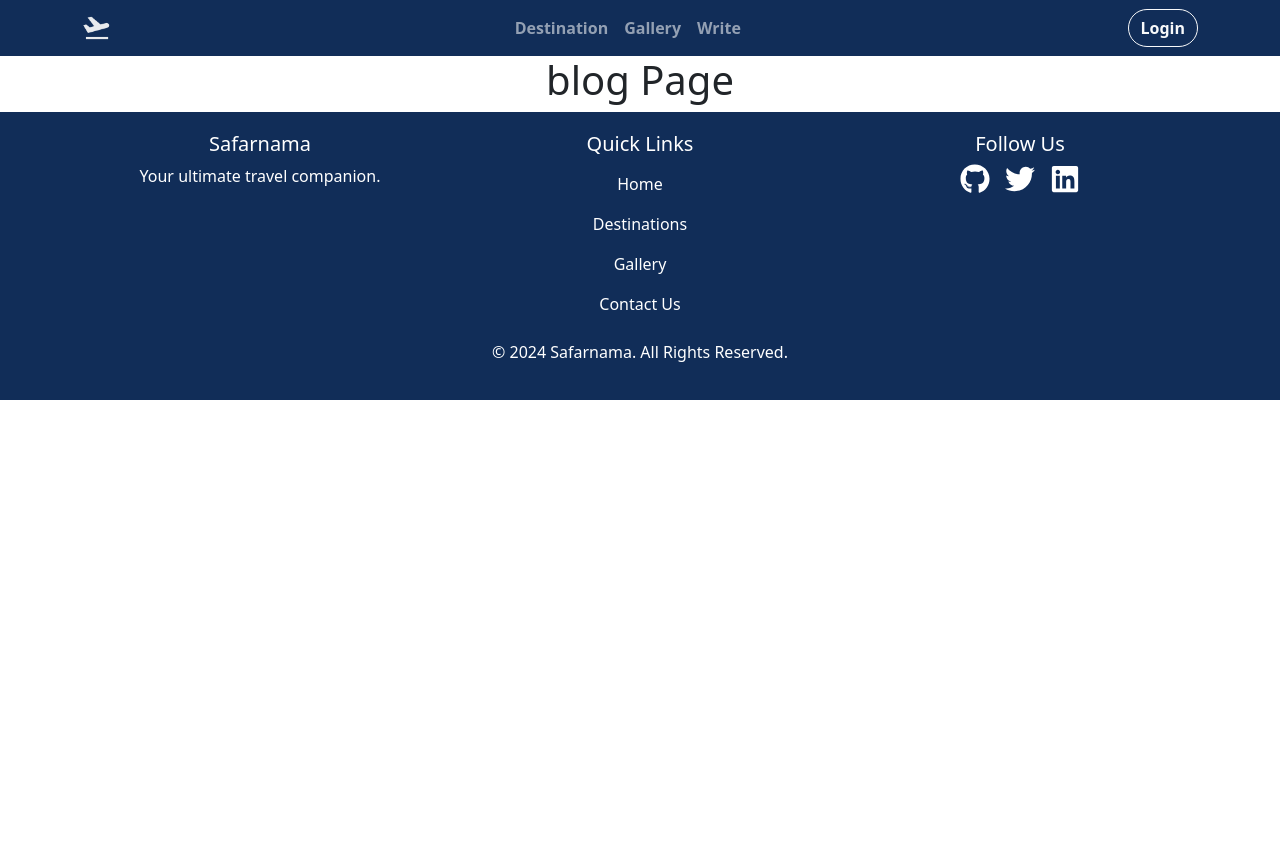
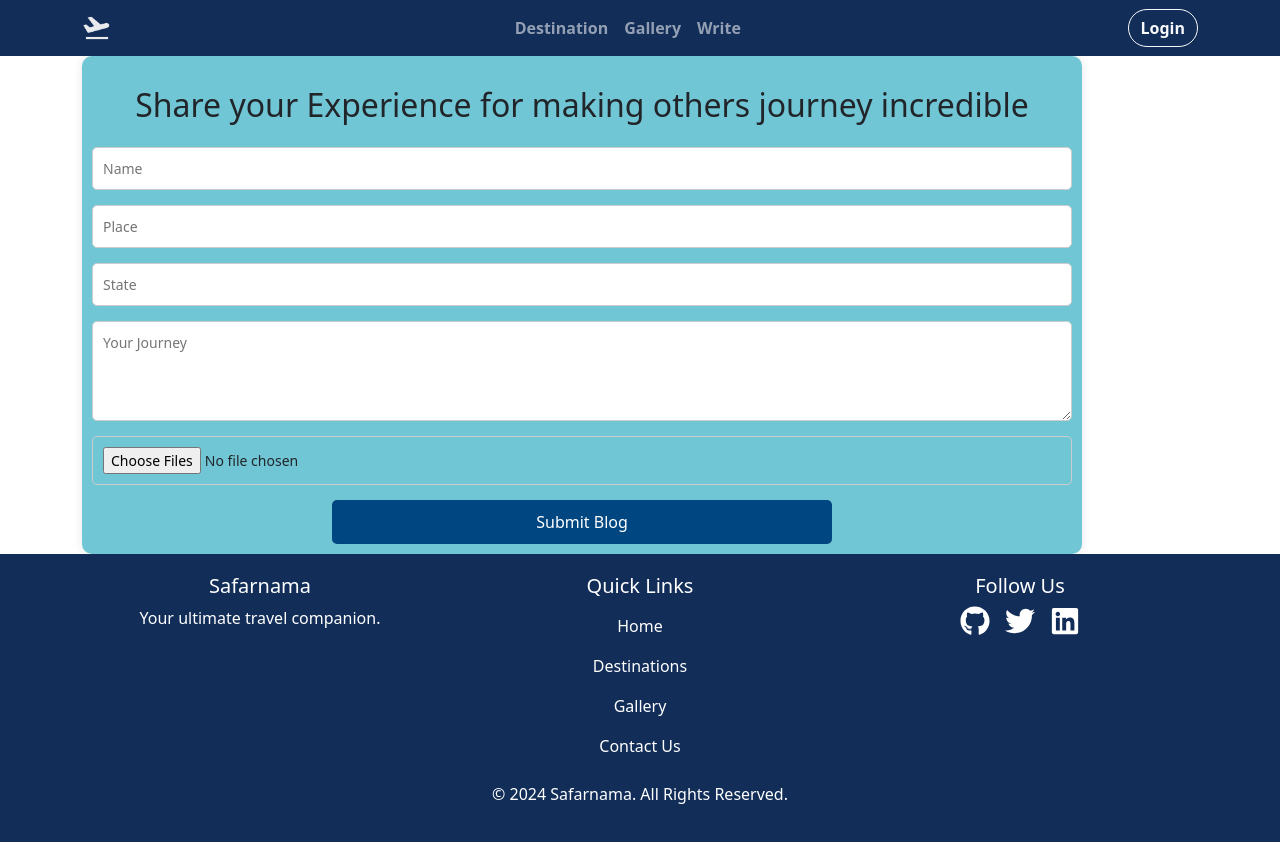
Before and after one commit to Suryakant01/Safarnama, a React (Create React App) app: page /blog in a window 1280 px wide. Before the commit the page ends 800 px from the top, so only its background shows below. Built offline with nearby package versions, Linux system fonts and the light colour scheme; no server answers.

Commit message:
added getArticles fn to card comp

```diff
--- a/src/App.js
+++ b/src/App.js
@@ -27,11 +27,10 @@ function App() {
         <Route path="/" element={<HomePage />} />
         <Route path="/destination" element={<DestinationPage />} />
         <Route path="/gallery" element={<h1>gallery Page</h1>} />
-        <Route path="/blog" element={<h1>blog Page</h1>} />
+        <Route path="/blog" element={<BlogForm />} />
         <Route path="/login" element={<LoginPage />} />
         <Route path="/register" element={<RegisterPage />} />
         <Route path="/phone" element={<PhoneAuth />} />
-        <Route path="/submit-blog" element={<BlogForm />} />
       </Routes>
       <Footer />
     </div>
--- a/src/components/Card.components.jsx
+++ b/src/components/Card.components.jsx
@@ -1,8 +1,26 @@
 import Button from 'react-bootstrap/Button';
 import Card from 'react-bootstrap/Card';
+import { useFirebase } from "../context/firebase.context"
+import { useEffect, useState } from 'react';
 
 const Cards = (props) => {
+    const firebase = useFirebase();
+
+    const [articles, setArticles] = useState([])
+
+    useEffect(() => {
+        firebase.getArticles().then((articles) => setArticles(articles.docs) )
+    }, [firebase])
+
+    articles.map((articles, index) => {
+        console.log(articles.data())
+    })
+    const time = Date.UTC(2024,9,23)
+    console.log("time", time)
+
+    console.log("articles stored data", articles)
     return (
+
         <Card className='container mr-0 pr-0' style={{ width: '18rem',}}>
             <Card.Img variant="top" src={props.image} />
             <Card.Body>
--- a/src/components/Form.components.jsx
+++ b/src/components/Form.components.jsx
@@ -1,30 +1,25 @@
 import React, { useState } from 'react';
+import { useFirebase } from "../context/firebase.context.jsx"
 import '../components/CSS/Form.css';
 
 const Form = ({ onSubmit }) => {
+
+    const firebase = useFirebase();
+
     const [name, setName] = useState('');
-    const [age, setAge] = useState('');
     const [place, setPlace] = useState('');
     const [state, setState] = useState('');
-    const [blogContent, setBlogContent] = useState('');
-    const [images, setImages] = useState([]);
-    const [category, setCategory] = useState('');
+    const [article, setArticle] = useState('');
+    const [destPic, setDestPic] = useState([]);
 
-    const handleImageChange = (e) => {
-        setImages([...e.target.files]);
-    };
+    console.log("destPic",destPic)
 
-    const handleSubmit = (e) => {
+    const handleSubmit = async (e) => {
         e.preventDefault();
-        onSubmit({
-            name,
-            age,
-            place,
-            state,
-            blogContent,
-            images,
-            category,
-        });
+        await firebase.setArticles(name, place, state, article, destPic)
+            .then(()=> {
+                console.log("Article added")
+        })
     };
 
     return (
@@ -33,12 +28,17 @@ const Form = ({ onSubmit }) => {
                 <h2>
                     Share your Experience for making others journey incredible
                 </h2>
+
                 <input type='text' value={name} onChange={(e) => setName(e.target.value)} placeholder='Name' required />
 
                 <input type='text' value={place} onChange={(e) => setPlace(e.target.value)} placeholder='Place' required />
+
                 <input type='text' value={state} onChange={(e) => setState(e.target.value)} placeholder='State' required />
-            <textarea value={blogContent} onChange={(e) => setBlogContent(e.target.value)} placeholder='Your Journey' required />
-            <input type='file' onChange={handleImageChange} placeholder='Your Journey' multiple  />
+
+                <textarea value={article} onChange={(e) => setArticle(e.target.value)} placeholder='Your Journey' required />
+
+                <input type='file' onChange={(e) => setDestPic(e.target.value[0])} placeholder='Your Journey' multiple />
+
                 <button type='submit'>Submit Blog</button>
             </form>
         </div>
--- a/src/context/firebase.context.jsx
+++ b/src/context/firebase.context.jsx
@@ -12,7 +12,7 @@ import {
     signInWithPhoneNumber,
     signOut,
 } from "firebase/auth";
-import { getFirestore, doc, getDoc, getDocs, addDoc, deleteDoc, collection, querywhere, } from "firebase/firestore"
+import { getFirestore, serverTimestamp, doc, getDoc, getDocs, addDoc, deleteDoc, collection, querywhere, } from "firebase/firestore"
 
 import { getStorage, ref, uploadBytes, getDownloadURL } from "firebase/storage"
 
@@ -134,6 +134,7 @@ export const FirebaseProvider = (props) => {
         const uploadStatePic = await uploadBytes(imageRef, destPic)
         console.log("uploadStatePic", uploadStatePic);
 
+
         return await addDoc(collection(FireStore, "articles"), {
             name,
             place,
@@ -144,13 +145,13 @@ export const FirebaseProvider = (props) => {
             userEmail: user.email,
             displayName: user.displayName,
             profilPic: user.photoURL,
-            writtenOn: Date.now(),
+            writtenOn: serverTimestamp()
 
         })
     }
 
     const getArticles = async () => {
-        return getDocs(collection(FireStore, "articles"))
+        return  await getDocs(collection(FireStore, "articles"))
     }
 
 
--- a/src/pages/Home.pages.jsx
+++ b/src/pages/Home.pages.jsx
@@ -15,7 +15,7 @@ const HomePage = () => {
         // Simulate a data fetching
         setTimeout(() => {
             fetchUserData();
-        }, 5000);
+        }, 2000);
     }, []);
 
     const fetchUserData = () => {
```
Lines whose indentation alone changed are shown as unchanged.
